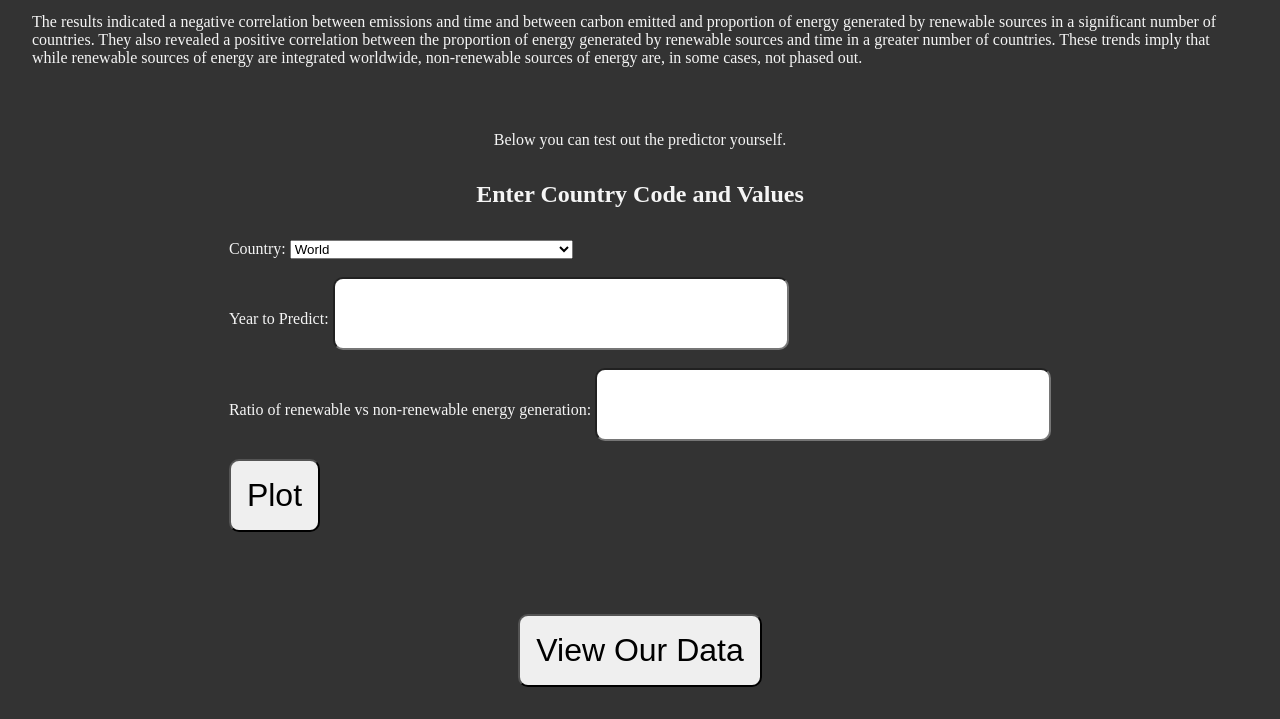
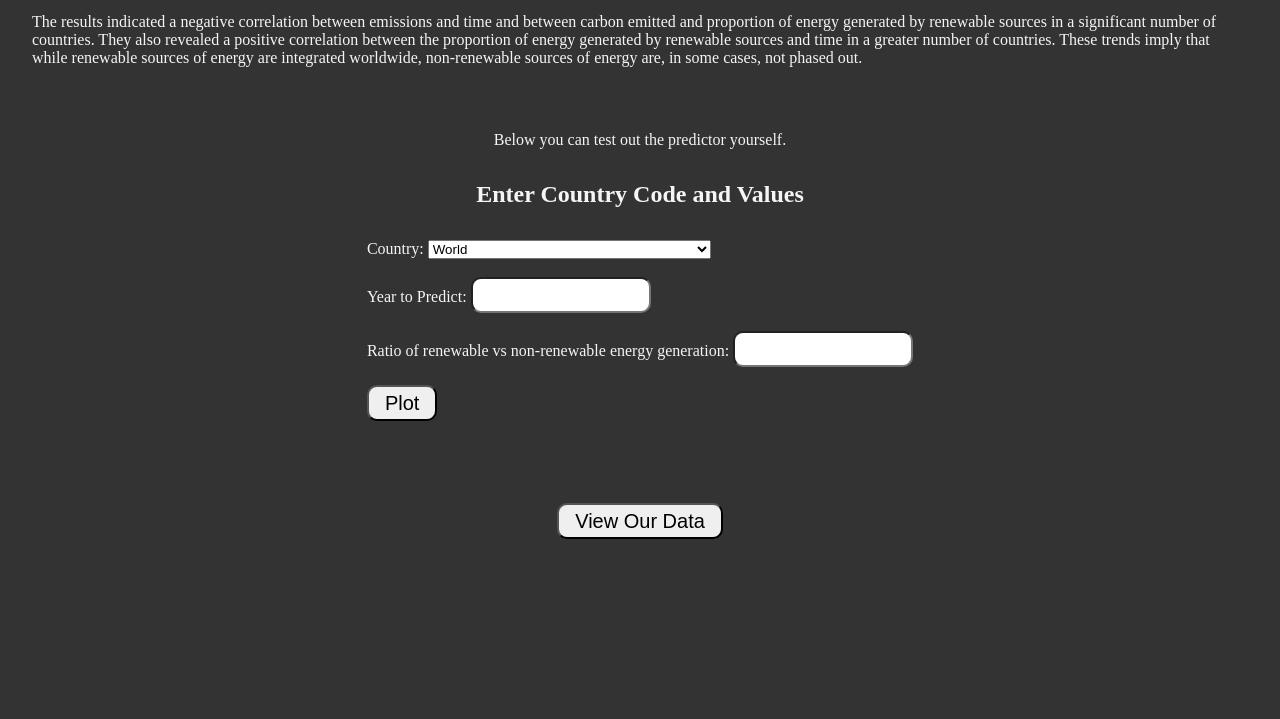
Before and after one commit to kesfc/Xinformatic_Final_Project, a Flask app: page / in a window 1280 px wide. Shown: the part 391-1110 px from the top of the page. After the commit the page ends 930 px from the top, so only its background shows below. Run offline with Flask 3, Linux system fonts and the light colour scheme.

Commit message:
adjust size of buttom

```diff
--- a/templates/index.html
+++ b/templates/index.html
@@ -236,12 +236,12 @@
             <option value="ZWE">Zimbabwe</option>
         </select><br><br>
         <label for="x1">Year to Predict:</label>
-        <input type="number" id="x1" name="x1" required><br><br>
+        <input type="number" id="x1" name="x1" required style = "width: 180px; height: 10px; font-size: 20px;"><br><br>
         <label for="x2">Ratio of renewable vs non-renewable energy generation:</label>
-        <input type="float" id="x2" name="x2" required><br><br>
-        <button type="submit">Plot</button>
+        <input type="float" id="x2" name="x2" required style = "width: 180px; height: 10px; font-size: 20px;"><br><br>
+        <button type="submit" style="height: 10px; font-size: 20px; line-height: 0px;">Plot</button>
     </form>
     <br>
-    <button onclick="window.location.href='results.html'">View Our Data</button>
+    <button onclick="window.location.href='results.html'" style="height: 10px; font-size: 20px; line-height: 0px;">View Our Data</button>
 </body>
 </html>
```
